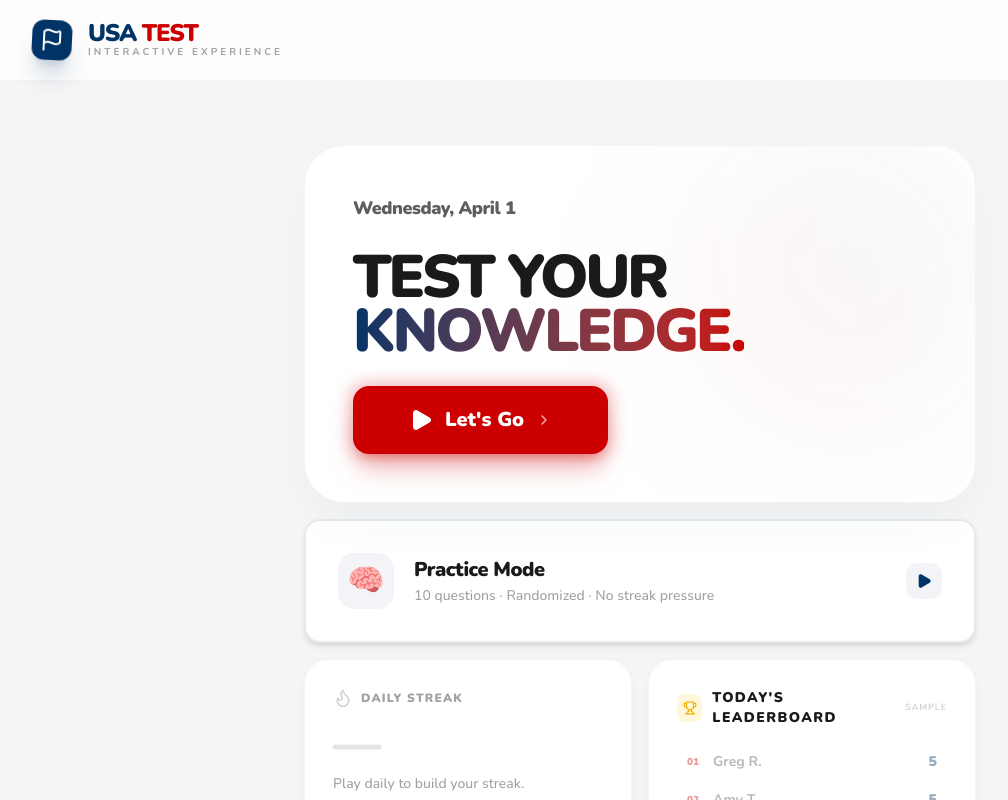
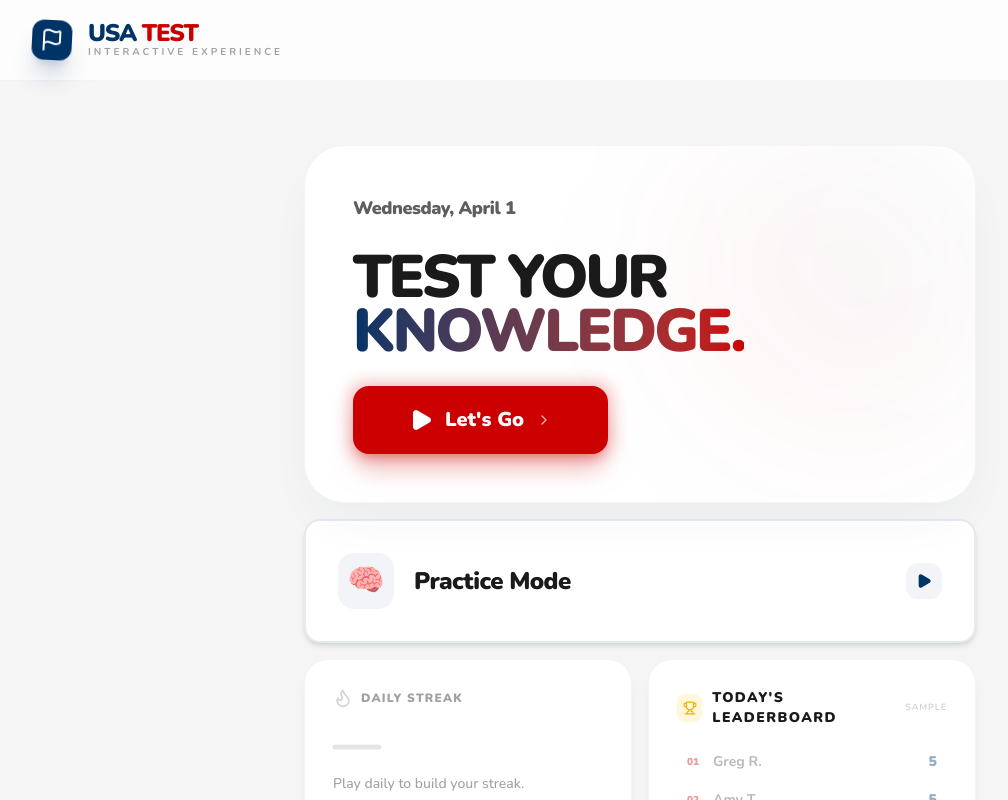
Before and after one commit to roebergdev/usa-test-next, a Next.js app: page / in a window 1280 px wide. Shown: the top 800 px of the page, without its empty margins (0-1008 px from the left). Built offline with nearby package versions, Linux system fonts and the light colour scheme; no server answers; the database is empty.

Commit message:
feat: Remove subtitle from Practice Mode tile; increase font size
Co-Authored-By: Claude Sonnet 4.6 <noreply@anthropic.com>

```diff
--- a/src/components/HomeScreen.tsx
+++ b/src/components/HomeScreen.tsx
@@ -329,11 +329,8 @@ function PracticeRow({ onPlayPractice }: { onPlayPractice: () => void }) {
             <span className="text-2xl sm:text-3xl">🧠</span>
           </div>
           <div>
-            <div className="font-black text-base sm:text-xl text-amac-dark group-hover:text-amac-blue transition-colors tracking-tight">
+            <div className="font-black text-lg sm:text-2xl text-amac-dark group-hover:text-amac-blue transition-colors tracking-tight">
               Practice Mode
-            </div>
-            <div className="text-xs sm:text-sm text-neutral-400 font-medium mt-0.5">
-              10 questions &middot; Randomized &middot; No streak pressure
             </div>
           </div>
         </div>
```
